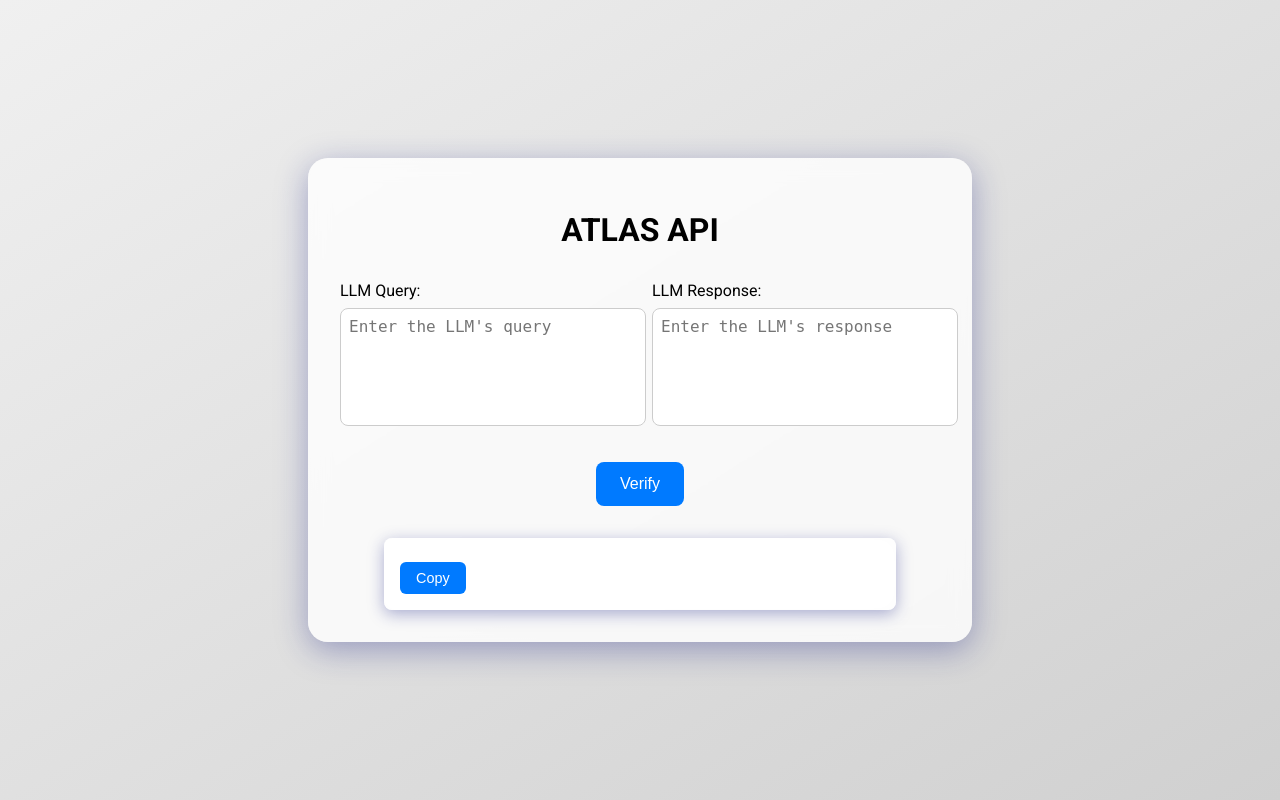
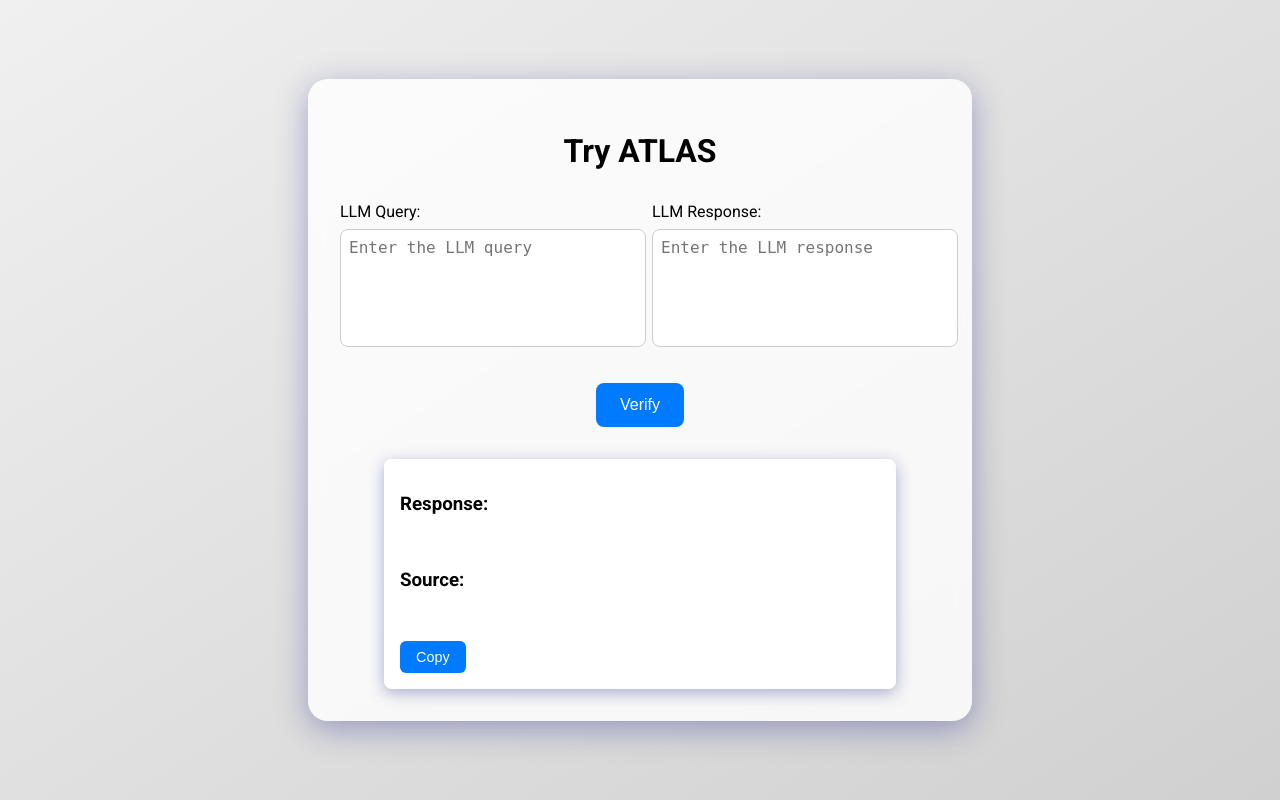
Before and after one commit to amarquaye/atlas-api, a Python web app: template src/templates/try.html in a window 1280 px wide. Run offline with Jinja, Linux system fonts and the light colour scheme; the template is opened without the code that fills it, so the values that code supplies are empty.

Commit message:
Updated src
Updated UI for try.html

```diff
--- a/src/main.py
+++ b/src/main.py
@@ -21,7 +21,7 @@
     title="Atlas API",
     summary="Hallucination-detecting API.",
     description="Search the web for queries and compare results with LLM to detect and mitigate hallucinations.\nDeveloped by Jesse Amarquaye.",
-    version="1.0.1",
+    version="1.0.2",
 )
 
 origins = ["https://atlasproject-brown.vercel.app"]
--- a/src/static/css/try_style.css
+++ b/src/static/css/try_style.css
@@ -92,3 +92,14 @@
     border-radius: 6px;
     cursor: pointer;
 }
+
+#response-container, #source-container {
+    margin-bottom: 1rem;
+}
+
+#response-text, #source-text {
+    background-color: rgba(255, 255, 255, 0.8);
+    padding: 0.5rem;
+    border-radius: 8px;
+    white-space: pre-wrap;
+}
--- a/src/static/js/try_script.js
+++ b/src/static/js/try_script.js
@@ -6,7 +6,8 @@
         const res = await fetch(`https://atlasproject-brown.vercel.app/verify?llm_query=${encodeURIComponent(llmQuery)}&llm_response=${encodeURIComponent(llmResponse)}`);
         const data = await res.json();
 
-        document.getElementById('result-text').textContent = JSON.stringify(data, null, 2);
+        document.getElementById('response-text').textContent = data.response.replace(/\n/g, ' ');
+        document.getElementById('source-text').textContent = data.source.replace(/\n/g, ' ');
 
         document.getElementById('copy-btn').addEventListener('click', () => {
             navigator.clipboard.writeText(JSON.stringify(data, null, 2));
--- a/src/templates/try.html
+++ b/src/templates/try.html
@@ -3,26 +3,33 @@
 <head>
     <meta charset="UTF-8">
     <meta name="viewport" content="width=device-width, initial-scale=1.0">
-    <title>Verify API</title>
+    <title>ATLAS API</title>
     <link rel="stylesheet" href="{{ url_for('static', path='/css/try_style.css') }}">
 </head>
 <body>
     <div class="container">
-        <h1>ATLAS API</h1>
+        <h1>Try ATLAS</h1>
         <div class="input-container">
             <div class="input-field">
                 <label for="llm-query">LLM Query:</label>
-                <textarea id="llm-query" placeholder="Enter the LLM's query"></textarea>
+                <textarea id="llm-query" placeholder="Enter the LLM query"></textarea>
             </div>
             <div class="input-field">
                 <label for="llm-response">LLM Response:</label>
-                <textarea id="llm-response" placeholder="Enter the LLM's response"></textarea>
+                <textarea id="llm-response" placeholder="Enter the LLM response"></textarea>
             </div>
         </div>
         <button id="submit-btn">Verify</button>
         <div class="result-container">
             <div class="result-box">
-                <pre id="result-text"></pre>
+                <div id="response-container">
+                    <h3>Response:</h3>
+                    <p id="response-text"></p>
+                </div>
+                <div id="source-container">
+                    <h3>Source:</h3>
+                    <p id="source-text"></p>
+                </div>
                 <button id="copy-btn">Copy</button>
             </div>
         </div>
```
